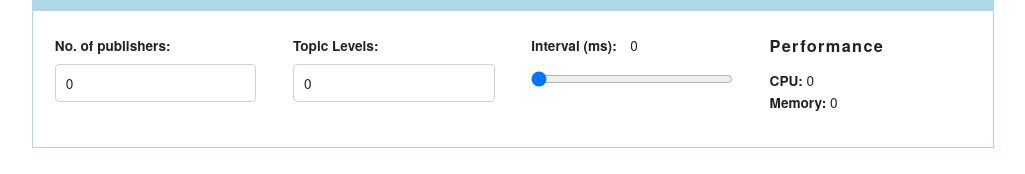
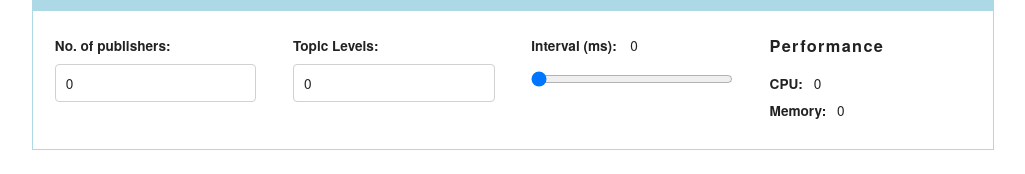
Before and after one commit to Isaac-Ampomah-12/iiot-test-bench, a React (Create React App) app in the folder frontend/: page / in a window 1280 px wide. Shown: the part 437-611 px from the top of the page, without its empty margins (127-1152 px from the left). Built offline with nearby package versions, Linux system fonts and the light colour scheme.

Commit message:
Add left padding to metrics label

```diff
--- a/frontend/src/components/Publisher/Publisher.js
+++ b/frontend/src/components/Publisher/Publisher.js
@@ -68,17 +68,19 @@ function Publisher() {
           </div>
           <div className="three columns">
             <h3>Performance</h3>
-            <div>
+            <div className="info">
+              <div className="info-item">
                 <span>
-                <strong>CPU: </strong>
+                  <strong>CPU:</strong>
                 </span>
                 <span>0</span>
               </div>
-            <div>
+              <div className="info-item">
                 <span>
-                <strong>Memory: </strong>
+                  <strong>Memory:</strong>
                 </span>
                 <span>0</span>
+              </div>
             </div>
           </div>
         </div>
```
Lines whose indentation alone changed are shown as unchanged.
